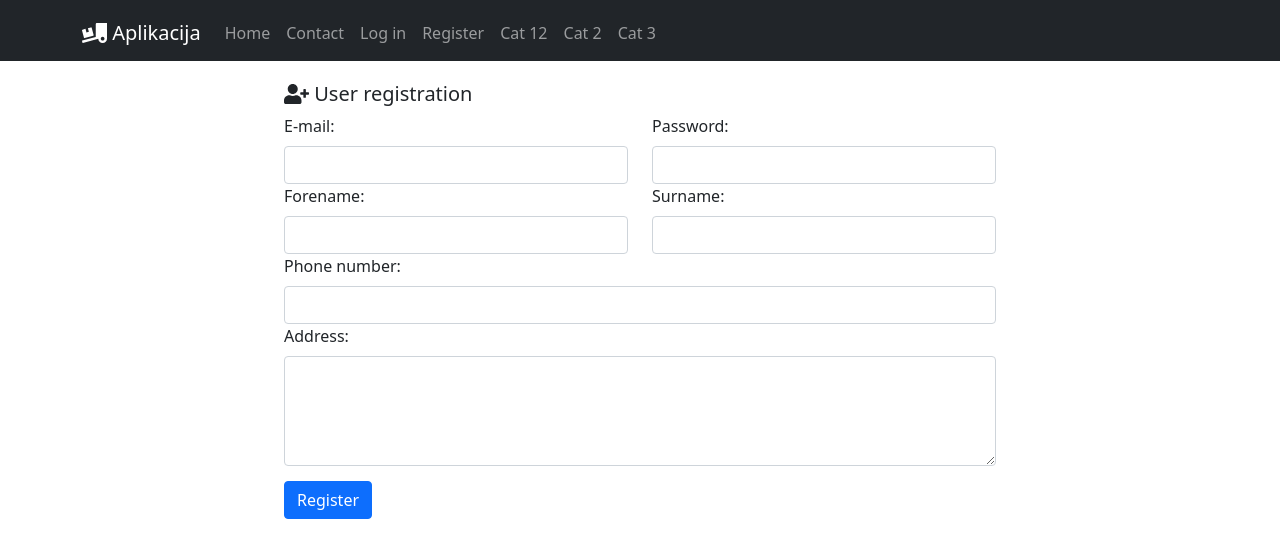
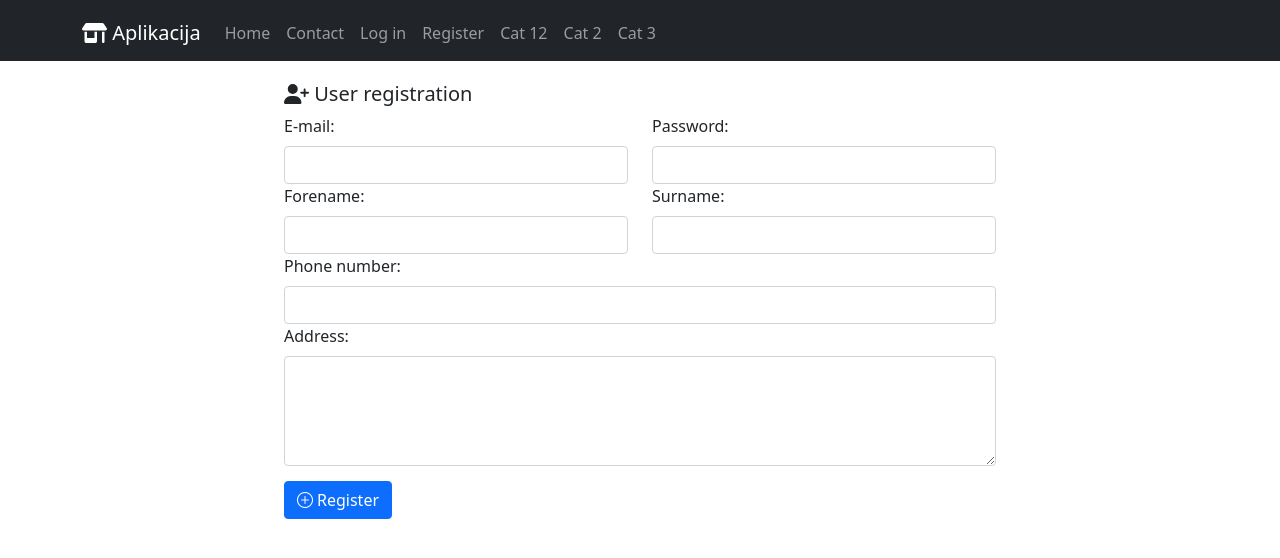
Before and after one commit to mudzy992/frontend-aplikacija, a React (Create React App) app: page /#/user/register in a window 1280 px wide. Shown: the top 558 px of the page. Built offline with nearby package versions, Linux system fonts and the light colour scheme.

Commit message:
Kompletna registracija korisnika

```diff
--- a/src/components/MainMenu/MainMenu.tsx
+++ b/src/components/MainMenu/MainMenu.tsx
@@ -1,5 +1,5 @@
-import { faTruckLoading } from "@fortawesome/free-solid-svg-icons";
-import { FontAwesomeIcon } from "@fortawesome/react-fontawesome";
+import { FontAwesomeIcon } from '@fortawesome/react-fontawesome';
+import { faStoreAlt } from "@fortawesome/free-solid-svg-icons";
 import React from "react";
 import { Container, Nav, Navbar } from "react-bootstrap";
 import { HashRouter, Link } from "react-router-dom";
@@ -20,6 +20,7 @@ interface MainMenuProperties {
 interface MainMenuState {
     items: MainMenuItem[];
 }
+
 export class MainMenu extends React.Component<MainMenuProperties> {
     state: MainMenuState;
     constructor(props: MainMenuProperties | Readonly<MainMenuProperties>){
@@ -39,12 +40,17 @@ export class MainMenu extends React.Component<MainMenuProperties> {
 
     render() {
         return (
-            <Navbar collapseOnSelect expand="lg" bg="dark" variant="dark">
+            <Navbar
+            bg="dark"
+            variant="dark"
+            sticky="top"
+            expand="lg"
+            collapseOnSelect={false}>
                 <Container>
-            <Navbar.Brand href="/"> <FontAwesomeIcon icon={ faTruckLoading } /> Aplikacija</Navbar.Brand>
-            <Navbar.Toggle aria-controls="responsive-navbar-nav" />
-            <Navbar.Collapse id="responsive-navbar-nav">
-                <Nav className="me-auto">
+                    <Navbar.Brand href="/"> <FontAwesomeIcon icon = { faStoreAlt } /> Aplikacija</Navbar.Brand>
+                        <Navbar.Toggle aria-controls="basic-navbar-nav"/>
+                            <Navbar.Collapse id="basic-navbar-nav">
+                                <Nav className='ml-auto'>
                                     <HashRouter>
                                     {this.state.items.map(this.makeNavLink)}
                                     </HashRouter>
@@ -57,9 +63,8 @@ export class MainMenu extends React.Component<MainMenuProperties> {
     /* a može i ova varijanta */
     private makeNavLink(item: MainMenuItem){
         return(
-            <Link to={ item.link } className="nav-link">
-                { item.text }
-            </Link>
+            <Link to={ item.link }
+            className="nav-link" >{ item.text }</Link>
         );
     }
 }
--- a/src/components/UserLoginPage/UserLoginPage.tsx
+++ b/src/components/UserLoginPage/UserLoginPage.tsx
@@ -1,10 +1,11 @@
 import React from 'react';
+import { FontAwesomeIcon } from '@fortawesome/react-fontawesome';
 import { Container, Card, Form, Button, Col, Alert } from 'react-bootstrap';
-import { FontAwesomeIcon } from '@fortawesome/react-fontawesome';
-import { faDiagnoses, faExclamationTriangle, faSignInAlt } from '@fortawesome/free-solid-svg-icons';
+import { faSignInAlt } from '@fortawesome/free-solid-svg-icons';
 import api, { ApiResponse, saveToken, saveRefreshToken } from '../../API/api'
 import { Redirect } from 'react-router-dom';
 import './UserLoginPage.css';
+import 'bootstrap-icons/font/bootstrap-icons.css';
 
 interface UserLoginPageState {
     email: string;
@@ -102,7 +103,7 @@ export default class UserLoginPage extends React.Component {
                 <Card>
                     <Card.Body>
                         <Card.Title>
-                            <FontAwesomeIcon icon={ faSignInAlt } /> User Login
+                        <FontAwesomeIcon icon= { faSignInAlt } /> User Login
                         </Card.Title>
                         <Form>
                             <Form.Group>
@@ -121,6 +122,7 @@ export default class UserLoginPage extends React.Component {
                                 <Button variant="primary"
                                         style={{marginTop:15}}
                                         onClick={ () => this.doLogin() }>
+                                          <i className="bi bi-check2-circle" style={{marginRight:4}}/>
                                     Log in
                                 </Button>
                             </Form.Group>
@@ -128,7 +130,7 @@ export default class UserLoginPage extends React.Component {
                         <Alert variant="danger"
                                style={{marginTop:15}}
                                className={ this.state.errorMessage ? '' : 'd-none' }>
-                           <FontAwesomeIcon icon={ faExclamationTriangle } />  { this.state.errorMessage }
+                            <i className="bi bi-exclamation-circle-fill"></i> { this.state.errorMessage }
                         </Alert>
                     </Card.Body>
                 </Card>
--- a/src/components/UserRegistrationPage/UserRegistrationPage.tsx
+++ b/src/components/UserRegistrationPage/UserRegistrationPage.tsx
@@ -1,7 +1,7 @@
 import React from 'react';
 import { Container, Col, Card, Form, Button, Alert, Row } from 'react-bootstrap';
 import { FontAwesomeIcon } from '@fortawesome/react-fontawesome';
-import { faAngleRight, faCheck, faExclamationTriangle, faLaughBeam, faUserPlus } from '@fortawesome/free-solid-svg-icons';
+import { faAngleRight, faCheck, faLaughBeam, faUserPlus } from '@fortawesome/free-solid-svg-icons';
 import { Link } from 'react-router-dom';
 import api, { ApiResponse } from '../../API/api';
 
@@ -131,6 +131,7 @@ export class UserRegistrationPage extends React.Component {
                         <Button variant="primary"
                                 style={{marginTop:15}}
                                 onClick={ () => this.doRegister() }>
+                                    <i className="bi bi-plus-circle" style={{marginRight:4}}></i>
                             Register
                         </Button>
                     </Form.Group>
@@ -138,7 +139,7 @@ export class UserRegistrationPage extends React.Component {
             <Alert variant="danger"
                     style={{marginTop:15}}
                     className={ this.state.message? '' : 'd-none' }>
-                <FontAwesomeIcon icon={ faExclamationTriangle } />  { this.state.message }
+                <i className="bi bi-exclamation-circle-fill"></i>  { this.state.message }
             </Alert>
 
             </>
--- a/src/index.tsx
+++ b/src/index.tsx
@@ -14,7 +14,6 @@ import ContactPage from './components/ContactPage/ContactPage';
 import UserLoginPage from './components/UserLoginPage/UserLoginPage';
 import CategoryPage from './components/CategoryPage/CategoryPage';
 import { UserRegistrationPage } from './components/UserRegistrationPage/UserRegistrationPage';
-import { Navbar } from 'react-bootstrap';
 
 const menuItems = [
   new MainMenuItem("Home", "/"),
@@ -26,13 +25,14 @@ const menuItems = [
   new MainMenuItem("Cat 2", "/category/2/"),
   new MainMenuItem("Cat 3", "/category/3/"),
 ]
+
 ReactDOM.render(
   <React.StrictMode>
     <MainMenu items= {menuItems} />
     {/* mehanizam rutiranja */}
     <HashRouter>
       <Switch>
-        <Route exact path="/" component={ HomePage } />
+        <Route exact path="/" component={ HomePage }  />
         <Route path="/contact" component={ ContactPage } />
         <Route path="/user/login" component={ UserLoginPage } />
         <Route path="/category/:cId" component={ CategoryPage } />
```
Also changed, not shown: package.json (+11 -3 lines), 1 other file (tests, documents, lock files or other folders). Lines whose indentation alone changed are shown as unchanged.
